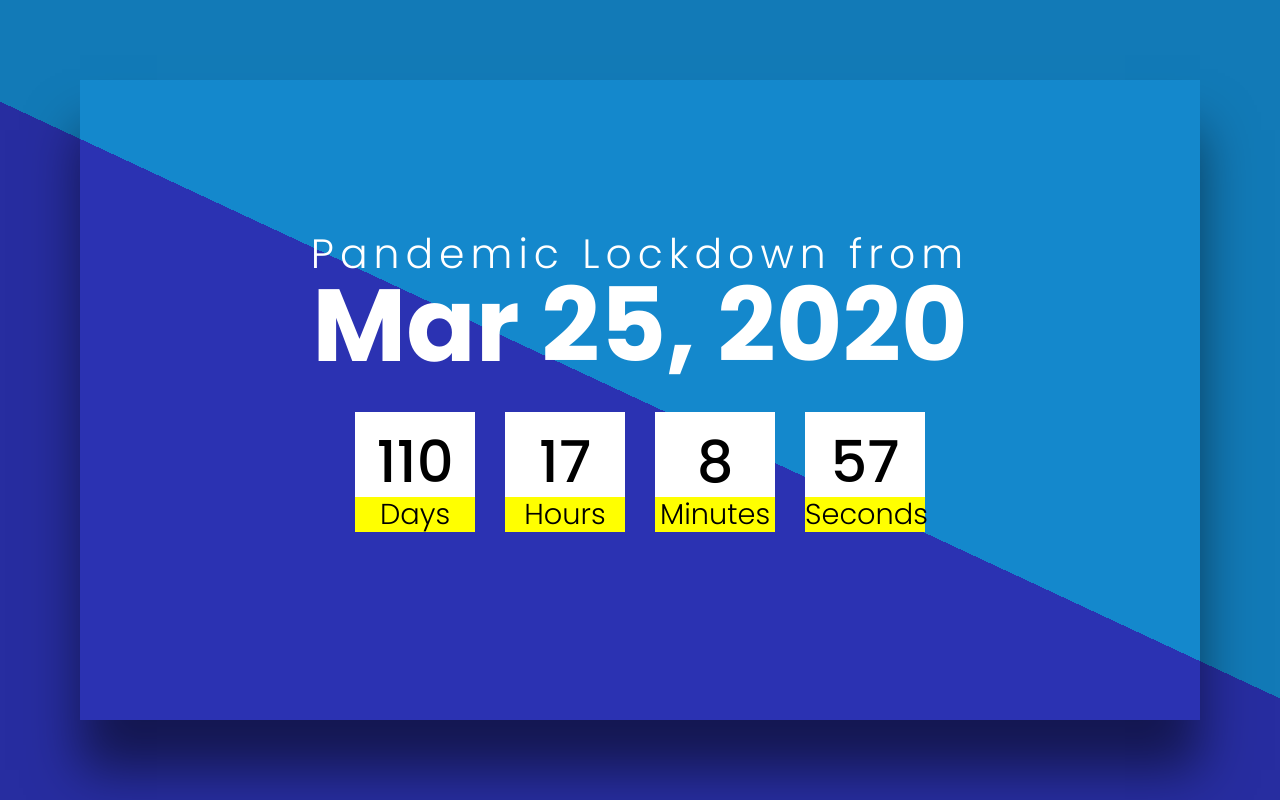
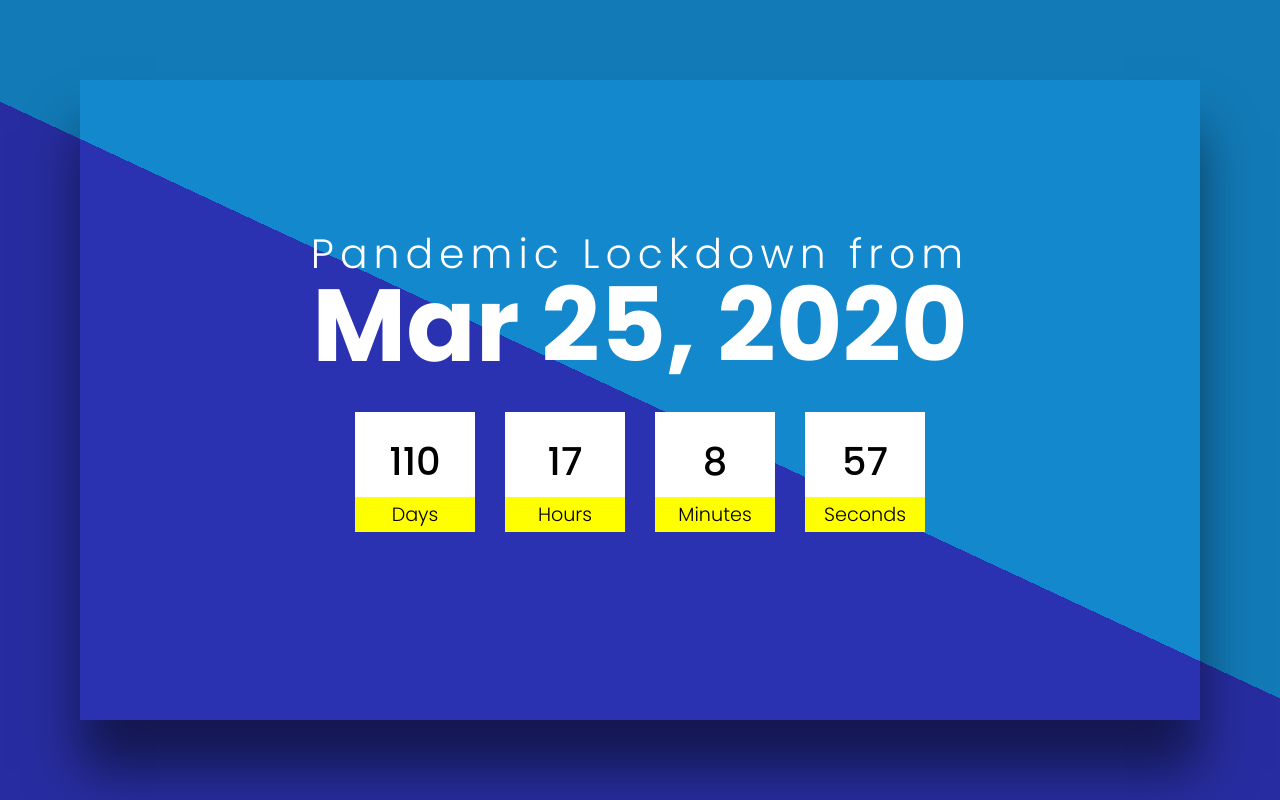
Before and after one commit to PPranesh/LockdownDayCounts, a plain HTML site: page index.html in a window 1280 px wide. Drawn offline with Linux system fonts and the light colour scheme.

Commit message:
Update style.css

```diff
--- a/style.css
+++ b/style.css
@@ -57,7 +57,7 @@ html {
 	background: #FFF;
 	color: #000;
 	margin: 0 15px;
-	font-size: 4.5vw;
+	font-size: 3vw;
 	font-weight: 500;
 }
 
```
